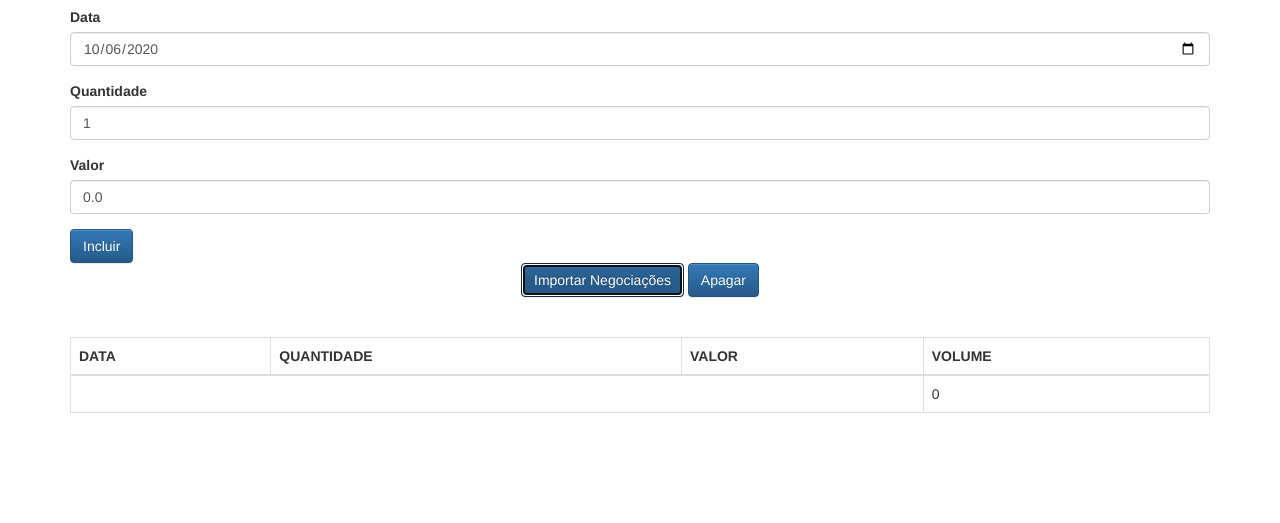
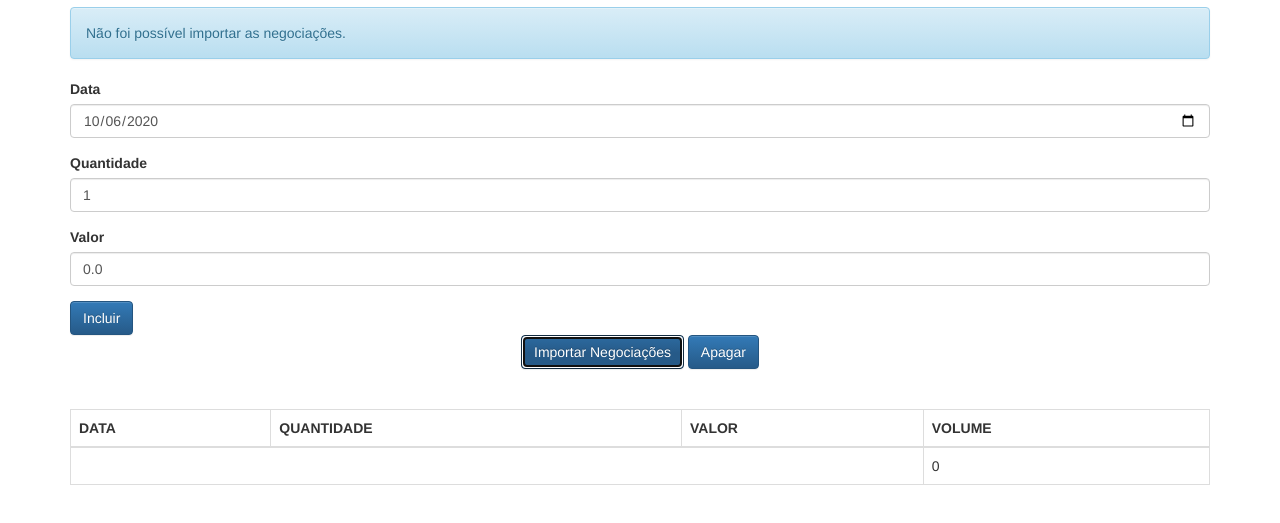
Before and after one commit to ricardosander/mvc-javascript, a plain HTML site: page client/index.html in a window 1280 px wide. Both pictures are taken after a click on the button "Importar Negociações". Shown: the part 63-586 px from the top of the page. Drawn offline with Linux system fonts and the light colour scheme; no server answers.

Commit message:
Adicionando importação de negociações do servidor

```diff
--- a/client/index.html
+++ b/client/index.html
@@ -34,7 +34,7 @@
     </form>
 
     <div class="text-center">
-        <button class="btn btn-primary text-center" type="button">
+        <button onclick="negociacaoController.importar(event)" class="btn btn-primary text-center" type="button">
             Importar Negociações
         </button>
         <button onclick="negociacaoController.apagar()" class="btn btn-primary text-center" type="button">
@@ -60,6 +60,7 @@
     <script src="js/app/controllers/NegociacaoController.js"></script>
 
     <script src="js/app/services/ProxyFactory.js"></script>
+    <script src="js/app/services/NegociacaoService.js"></script>
 
     <script src="js/index.js"></script>
 </body>
--- a/client/js/app/controllers/NegociacaoController.js
+++ b/client/js/app/controllers/NegociacaoController.js
@@ -23,6 +23,8 @@ class NegociacaoController {
             new NegociacoesView($('#lista-negociacoes')),
             'adicionar', 'esvaziar',
         );
+
+        this._negociacaoService = new NegociacaoService();
     }
 
     adicionar(event) {
@@ -38,6 +40,23 @@ class NegociacaoController {
     apagar() {
         this._listaNegociacoes.esvaziar();
         this._message.texto = 'Negociações apagadas com sucesso';
+    }
+
+    importar(event) {
+        event.preventDefault();
+
+        this._negociacaoService.importar((erro, negociacoes) => {
+
+            if (erro) {
+                this._message.texto = erro;
+                return;
+            }
+
+            negociacoes.forEach(negociacao => {
+                this._listaNegociacoes.adicionar(negociacao);
+                this._message.texto = 'Negociações importadas com sucesso.'
+            });
+        });
     }
 
 
--- a/client/js/app/models/ListaNegociacoes.js
+++ b/client/js/app/models/ListaNegociacoes.js
@@ -17,6 +17,7 @@ class ListaNegociacoes {
     }
 
     get volumeTotal() {
+        console.log(this.negociacoes);
         return this.negociacoes.reduce((total, n) => total + n.volume, 0.0);
     }
 }
--- /dev/null
+++ b/client/js/app/services/NegociacaoService.js
@@ -0,0 +1,29 @@
+class NegociacaoService {
+
+    importar(callback) {
+        console.log("Importando negociações...");
+
+        let xhr = new XMLHttpRequest();
+        xhr.open("GET", "/negociacoes/semana");
+
+        xhr.onreadystatechange = () => {
+
+            if (xhr.readyState == 4) {
+
+                if (xhr.status != 200) {
+                    console.log(`Houve um erro ao carregar as negociações: ${xhr.status} - ${xhr.responseText}`);
+                    callback('Não foi possível importar as negociações.', null);
+                    return;
+                }
+
+                callback(
+                    null,
+                    JSON.parse(xhr.responseText)
+                        .map(negociacao => new Negociacao(new Date(negociacao.data), negociacao.quantidade, negociacao.valor))
+                );
+            }
+        }
+
+        xhr.send();
+    }
+}
```
